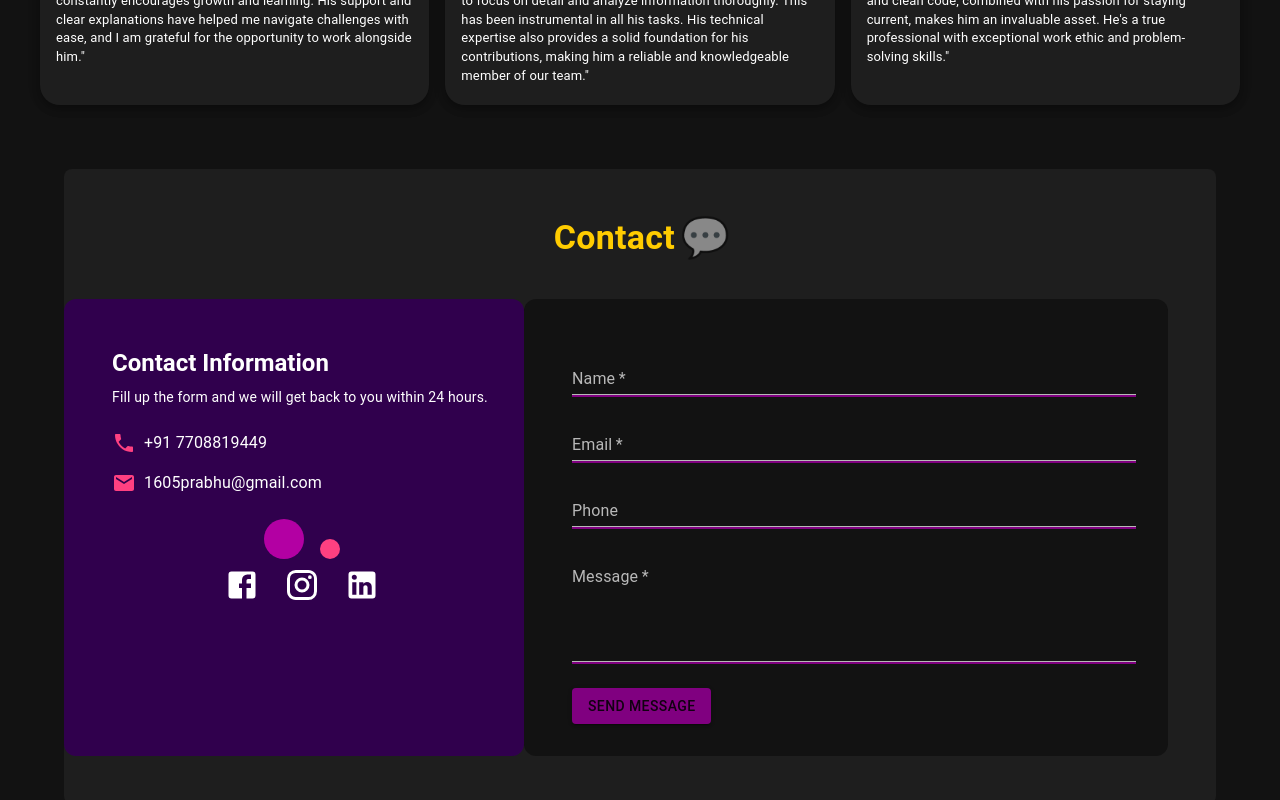
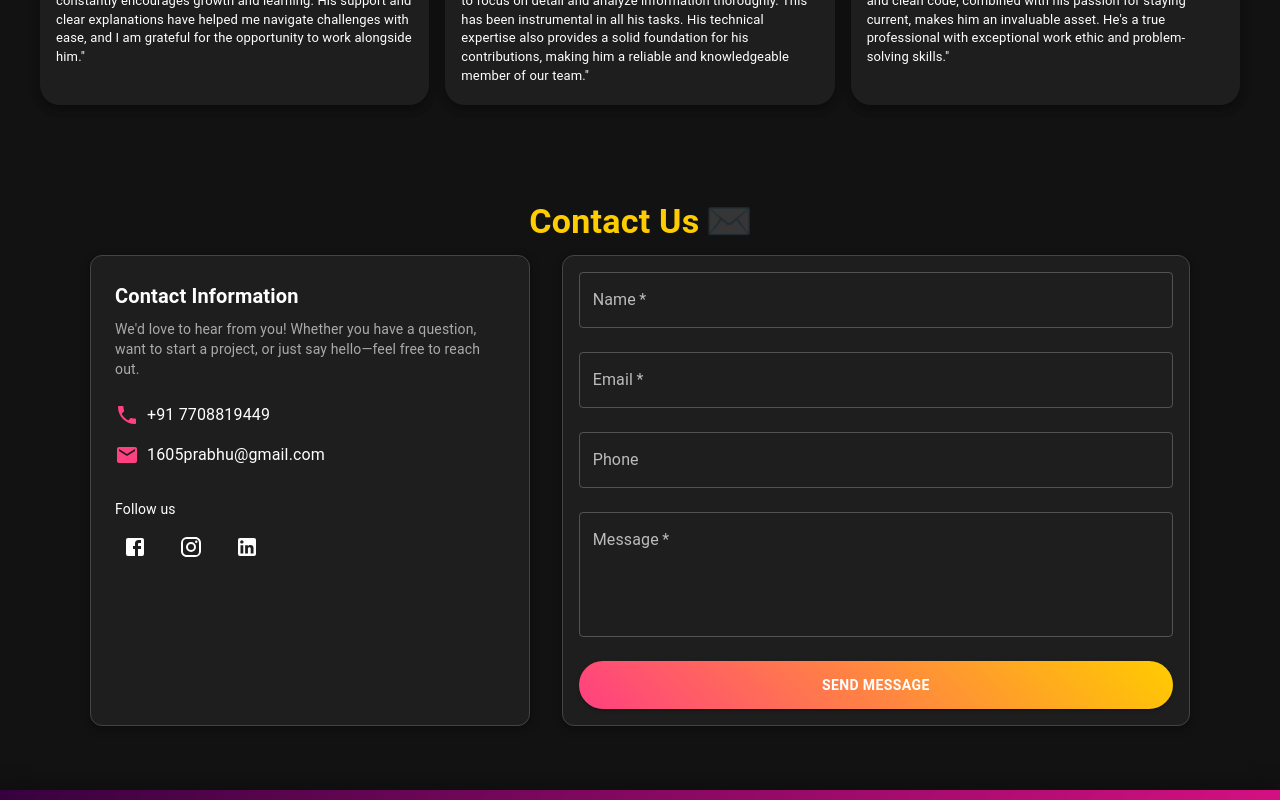
Before and after one commit to Prabhakaran-1605/Portfolio, a React (Create React App) app: page / in a window 1280 px wide. Shown: the part 2860-3660 px from the top of the page. Built offline with nearby package versions, Linux system fonts and the light colour scheme.

Commit message:
changes in contact page

```diff
--- a/src/App.js
+++ b/src/App.js
@@ -102,7 +102,7 @@ function App() {
   <Testimonial />
 </Box>
 
-<Box ref={contactRef} sx={{ scrollMarginTop: { xs: '5px', md: '5px' } }}>
+<Box ref={contactRef} sx={{ scrollMarginTop: { xs: '75px', md: '75px' } }}>
   <Contact />
 </Box>
 
--- a/src/pages/Contact.js
+++ b/src/pages/Contact.js
@@ -1,5 +1,16 @@
 import React, { useState } from "react";
-import { Container, Typography, TextField, Button, Box, Grid, useTheme, Snackbar, SnackbarContent } from "@mui/material";
+import {
+  Container,
+  Typography,
+  TextField,
+  Button,
+  Box,
+  Grid,
+  Snackbar,
+  SnackbarContent,
+  IconButton,
+  useTheme,
+} from "@mui/material";
 import { Email, Phone } from "@mui/icons-material";
 import FacebookIcon from "@mui/icons-material/Facebook";
 import InstagramIcon from "@mui/icons-material/Instagram";
@@ -7,46 +18,45 @@ import LinkedInIcon from "@mui/icons-material/LinkedIn";
 import emailjs from "@emailjs/browser";
 import { motion } from "framer-motion";
 
-function Contact() {
+const emojiVariants = {
+  hidden: { opacity: 0, scale: 0.8 },
+  visible: {
+    opacity: 1,
+    scale: [1, 1.2, 1],
+    transition: { duration: 1.2, repeat: Infinity, ease: "easeInOut" },
+  },
+};
+
+const Contact = () => {
   const theme = useTheme();
   const isDarkMode = theme.palette.mode === "dark";
 
-    const [formData, setFormData] = useState({
-        name: "",
-        email: "",
-        phone: "",
-        message: "",
-    });
-
+  const [formData, setFormData] = useState({ name: "", email: "", phone: "", message: "" });
   const [openSnackbar, setOpenSnackbar] = useState(false);
   const [statusMessage, setStatusMessage] = useState("");
 
-    const handleChange = (e) => {
-        setFormData({ ...formData, [e.target.name]: e.target.value });
-    };
+  const handleChange = (e) => setFormData({ ...formData, [e.target.name]: e.target.value });
 
   const handleSubmit = (e) => {
     e.preventDefault();
-
-        // Validate input fields
-        if (!formData.name.trim() || !formData.email.trim() || !formData.message.trim()) {
-            setStatusMessage("Please fill all required fields.");
+    if (!formData.name || !formData.email || !formData.message) {
+      setStatusMessage("Please fill in all required fields.");
       setOpenSnackbar(true);
       return;
     }
 
     emailjs
       .send(
-                'service_26r0i0b', // Replace with EmailJS Service ID
-                'template_bya2hpr', // Replace with EmailJS Template ID
+        "service_26r0i0b",
+        "template_bya2hpr",
         formData,
-                '9GJ6eTHTpGXFRalR-' // Replace with EmailJS Public Key
+        "9GJ6eTHTpGXFRalR-"
       )
       .then(
         () => {
           setStatusMessage("Message sent successfully!");
+          setFormData({ name: "", email: "", phone: "", message: "" });
           setOpenSnackbar(true);
-                    setFormData({ name: "", email: "", phone: "", message: "" }); // Clear form after success
         },
         () => {
           setStatusMessage("Failed to send message. Try again.");
@@ -55,153 +65,177 @@ function Contact() {
       );
   };
 
-    // Enhanced emoji animation (subtle pulse effect)
-const emojiVariants = {
-    hidden: { opacity: 0, scale: 0.5 },
-    visible: {
-        opacity: 1,
-        scale: [1, 1.2, 1], // Gentle pop effect
-        transition: { duration: 1, ease: "easeOut", repeat: Infinity, repeatType: "reverse" },
-    },
-};
-
   return (
-        <Container maxWidth="lg" sx={{ display: "flex", alignItems: "center", justifyContent: "center", py: 4 }}>
+    <Container maxWidth="xl" sx={{ my: 8 }}>
+      <motion.div initial={{ opacity: 0, y: 30 }} animate={{ opacity: 1, y: 0 }} transition={{ duration: 0.8 }}>
         <Box
           sx={{
-                    width: "100%",
-                    backgroundColor: isDarkMode ? "#1e1e1e" : "#f5f5f5",
-                    borderRadius: 2,
-                    color: isDarkMode ? "#fff" : "#000",
-                    padding: 6,
+            maxWidth: "1100px",
+            mx: "auto",
           }}
         >
-                {/* Contact Title */}
           <Typography
             variant="h4"
-                    sx={{
-                        textAlign: "center",
-                        fontWeight: "bold",
-                        color: isDarkMode ? "#ffcc00" : "#1976d2",
-                        mb: 11,
-                    }}
+            align="center"
+            fontWeight="bold"
+            gutterBottom
+            sx={{ color: isDarkMode ? "#ffcc00" : "#1976d2" }}
           >
-                    Contact  <motion.span variants={emojiVariants} initial="hidden" animate="visible" style={{ display: "inline-block" }}>
-        💬
+            Contact Us{" "}
+            <motion.span variants={emojiVariants} initial="hidden" animate="visible" style={{ display: "inline-block" }}>
+            ✉️
             </motion.span>
           </Typography>
 
-                <Grid container spacing={6}>
-                    {/* Left Side: Contact Information */}
-                    <Grid
-                        item
-                        xs={12}
-                        md={5}
+          <Grid container spacing={4}>
+            {/* Left Contact Info */}
+            <Grid item xs={12} md={5}>
+  <Box
     sx={{
-                            background: isDarkMode ? "#30004d" : "#30004d",
-                            color: "#fff",
-                            padding: 4,
+      border: `1px solid ${isDarkMode ? "#444" : "#ccc"}`,
       borderRadius: 3,
+      p: 3,
+      backgroundColor: isDarkMode ? "#1e1e1e" : "#fafafa",
+      boxShadow: isDarkMode
+        ? "0 2px 10px rgba(0,0,0,0.4)"
+        : "0 2px 12px rgba(0,0,0,0.05)",
+      height: "100%",
     }}
   >
-                        <Typography variant="h5" sx={{ fontWeight: "bold", mb: 1 }}>
+    <Typography variant="h6" fontWeight="bold" gutterBottom>
       Contact Information
     </Typography>
-                        <Typography variant="body2" sx={{ mb: 3 }}>
-                            Fill up the form and we will get back to you within 24 hours.
+    <Typography variant="body2" sx={{ mb: 3, color: isDarkMode ? "#aaa" : "#666" }}>
+      We'd love to hear from you! Whether you have a question, want to start a project, or just say hello—feel free to reach out.
     </Typography>
 
-                        <Box sx={{ display: "flex", alignItems: "center", mb: 2 }}>
-                            <Phone sx={{ color: "#ff4081", mr: 1 }} />
-                            <Typography variant="body1">+91 7708819449</Typography>
+    <Box display="flex" alignItems="center" mb={2}>
+      <Phone sx={{ mr: 1, color: isDarkMode ? "#ff4081" : "#1976d2" }} /> +91 7708819449
     </Box>
-                        <Box sx={{ display: "flex", alignItems: "center", mb: 3 }}>
-                            <Email sx={{ color: "#ff4081", mr: 1 }} />
-                            <Typography variant="body1">1605prabhu@gmail.com</Typography>
+    <Box display="flex" alignItems="center">
+      <Email sx={{ mr: 1, color: isDarkMode ? "#ff4081" : "#1976d2" }} /> 1605prabhu@gmail.com
     </Box>
 
-                        <Box sx={{ display: "flex", justifyContent: "center", mb: 3 }}>
-                            <Box sx={{ width: 40, height: 40, borderRadius: "50%", background: "#b300a3", mx: 1 }} />
-                            <Box sx={{ width: 20, height: 20, borderRadius: "50%", background: "#ff4081", mx: 1, alignSelf: "flex-end" }} />
+    <Box mt={4}>
+      <Typography variant="body2" mb={1}>Follow us</Typography>
+      <Box display="flex" gap={2}>
+        <IconButton sx={{ color: isDarkMode ? "#fff" : "#333", "&:hover": { color: "#3b5998" } }}>
+          <FacebookIcon />
+        </IconButton>
+        <IconButton sx={{ color: isDarkMode ? "#fff" : "#333", "&:hover": { color: "#E4405F" } }}>
+          <InstagramIcon />
+        </IconButton>
+        <IconButton sx={{ color: isDarkMode ? "#fff" : "#333", "&:hover": { color: "#0e76a8" } }}>
+          <LinkedInIcon />
+        </IconButton>
       </Box>
-
-                        {/* Social Media Icons */}
-                        <Box sx={{ display: "flex", justifyContent: "center", gap: 3, mt: -2 }}>
-                            <FacebookIcon sx={{ cursor: "pointer", fontSize: 36, transition: "transform 0.3s ease, color 0.3s ease", "&:hover": { transform: "scale(1.2)", color: "#E4405F" } }} />
-                            <InstagramIcon sx={{ cursor: "pointer", fontSize: 36, transition: "transform 0.3s ease, color 0.3s ease", "&:hover": { transform: "scale(1.2)", color: "#E4405F" } }} />
-                            <LinkedInIcon sx={{ cursor: "pointer", fontSize: 36, transition: "transform 0.3s ease, color 0.3s ease", "&:hover": { transform: "scale(1.2)", color: "#E4405F" } }} />
+    </Box>
   </Box>
 </Grid>
 
-                    {/* Right Side: Contact Form */}
-                    <Grid item xs={12} md={7} sx={{ background: isDarkMode ? "#121212" : "#fff", padding: 4, borderRadius: 3 }}>
+            {/* Right Form */}
+            <Grid item xs={12} md={7}>
+            <Box
+    sx={{
+      border: `1px solid ${isDarkMode ? "#444" : "#ccc"}`,
+      borderRadius: 3,
+      p: 2,
+      backgroundColor: isDarkMode ? "#1e1e1e" : "#fafafa",
+      boxShadow: isDarkMode
+        ? "0 2px 10px rgba(0,0,0,0.4)"
+        : "0 2px 12px rgba(0,0,0,0.05)",
+      height: "100%",
+    }}
+  >
               <form onSubmit={handleSubmit}>
                 <TextField
                   fullWidth
                   label="Name"
                   name="name"
-                                variant="standard"
+                  variant="outlined"
                   value={formData.name}
                   onChange={handleChange}
-                                sx={{ mb: 2, borderBottom: "2px solid #800080" }}
+                  sx={{ mb: 3 }}
                   required
                 />
                 <TextField
                   fullWidth
                   label="Email"
                   name="email"
-                                variant="standard"
+                  variant="outlined"
                   value={formData.email}
                   onChange={handleChange}
-                                sx={{ mb: 2, borderBottom: "2px solid #800080" }}
+                  sx={{ mb: 3 }}
                   required
                 />
                 <TextField
                   fullWidth
                   label="Phone"
                   name="phone"
-                                variant="standard"
+                  variant="outlined"
                   value={formData.phone}
                   onChange={handleChange}
-                                sx={{ mb: 2, borderBottom: "2px solid #800080" }}
+                  sx={{ mb: 3 }}
                 />
                 <TextField
                   fullWidth
                   label="Message"
                   name="message"
-                                variant="standard"
-                                placeholder="Write your message"
+                  variant="outlined"
                   multiline
                   rows={4}
                   value={formData.message}
                   onChange={handleChange}
-                                sx={{ mb: 3, borderBottom: "2px solid #800080" }}
+                  sx={{ mb: 3 }}
                   required
                 />
 
-                            {/* Submit Button */}
-                            <Button type="submit" variant="contained" sx={{ background: "#800080", "&:hover": { background: "#660066" } }}>
+                <Button
+                  type="submit"
+                  variant="contained"
+                  fullWidth
+                  sx={{
+                    py: 1.5,
+                    borderRadius: "30px",
+                    fontWeight: "bold",
+                    background: isDarkMode
+                      ? "linear-gradient(45deg, #ff4081, #ffcc00)"
+                      : "linear-gradient(45deg, #1976d2, #21cbf3)",
+                    color: "#fff",
+                    "&:hover": {
+                      opacity: 0.9,
+                    },
+                  }}
+                >
                   Send Message
                 </Button>
               </form>
+              </Box>
             </Grid>
           </Grid>
         </Box>
+      </motion.div>
 
-            {/* Snackbar for Status Messages */}
+      {/* Snackbar Notification */}
       <Snackbar
         open={openSnackbar}
-                autoHideDuration={3000} // Hides after 3 seconds
+        autoHideDuration={2000}
         onClose={() => setOpenSnackbar(false)}
         anchorOrigin={{ vertical: "top", horizontal: "right" }}
       >
         <SnackbarContent
           message={statusMessage}
-                    sx={{ backgroundColor: statusMessage.includes("successfully") ? "green" : "red", color: "white", borderRadius: "8px", padding: "12px 24px" }}
+          sx={{
+            backgroundColor: statusMessage.includes("successfully") ? "green" : "#d32f2f",
+            color: "#fff",
+            borderRadius: 2,
+            px: 3,
+            py: 1,
+          }}
         />
       </Snackbar>
     </Container>
   );
-}
+};
 
 export default Contact;
```
Lines whose indentation alone changed are shown as unchanged.
